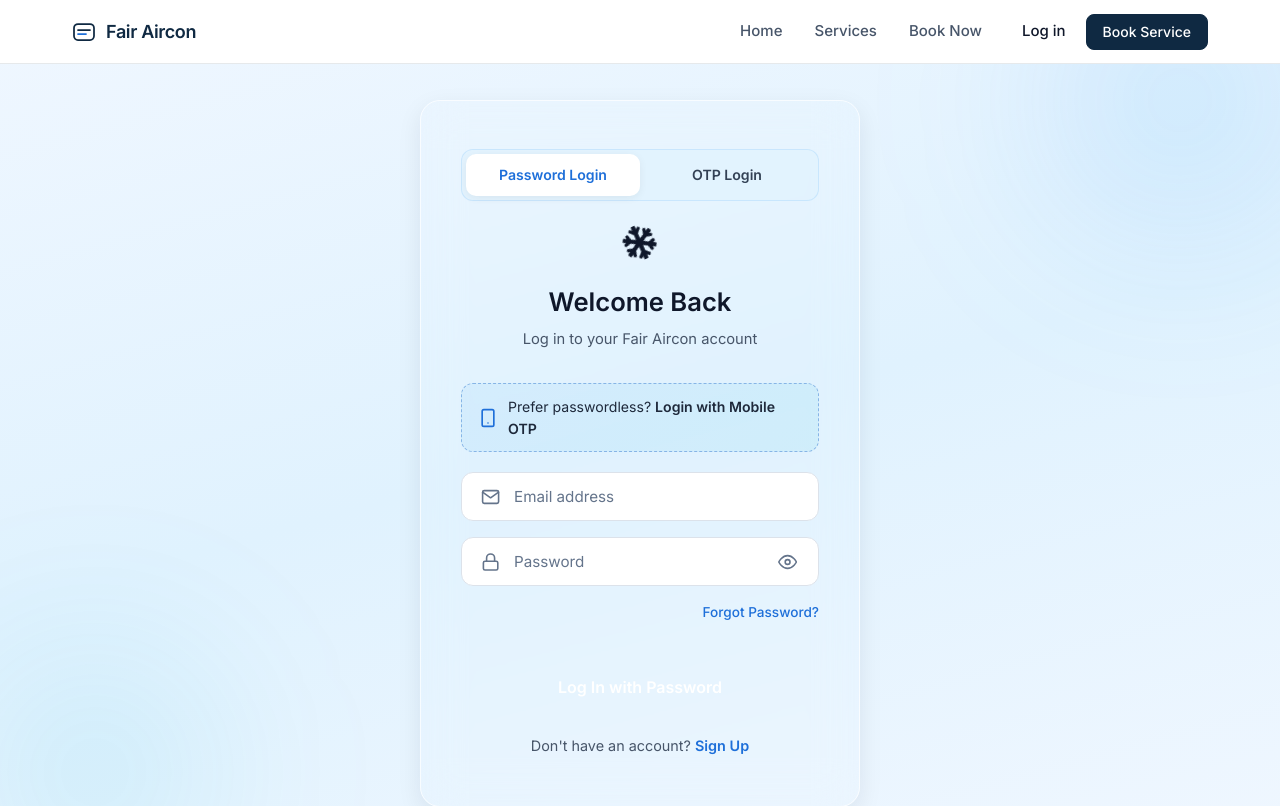
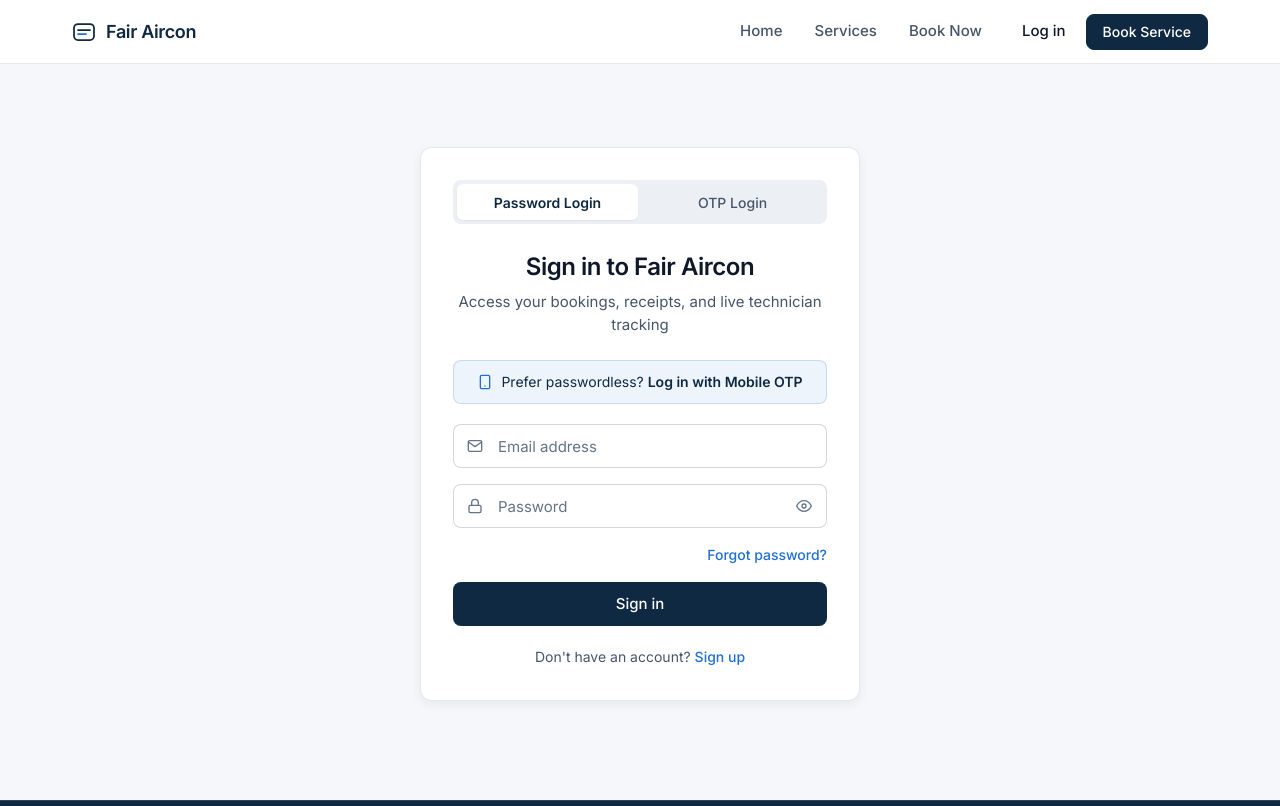
Before and after one commit to R1T1KK/FairAircon, a React (Vite) app in the folder client/: page /login in a window 1280 px wide. Shown: the top 806 px of the page. Built offline with nearby package versions, Linux system fonts and the light colour scheme; no server answers.

Commit message:
feat(auth): align Auth pages to Navy & Cobalt design system

```diff
--- a/client/src/pages/Auth.css
+++ b/client/src/pages/Auth.css
@@ -3,82 +3,110 @@
   display: flex;
   align-items: center;
   justify-content: center;
-  padding: 100px 24px 60px;
-  position: relative;
-  background: linear-gradient(165deg, #f0f7ff 0%, #e0f2fe 50%, #f0f7ff 100%);
+  padding: 96px var(--space-5) var(--space-12);
+  background-color: var(--bg-body);
 }
 
-.auth-bg-orbs {
-  position: absolute;
-  inset: 0;
-  pointer-events: none;
-  overflow: hidden;
-}
-
+/* Hide legacy decorative orb containers if present in sibling auth pages */
+.auth-bg-orbs,
 .auth-orb {
-  position: absolute;
-  border-radius: 50%;
-  filter: blur(80px);
-}
-
-.auth-orb-1 {
-  width: 400px; height: 400px;
-  background: radial-gradient(circle, rgba(56, 163, 244, 0.2), transparent 70%);
-  top: -100px; right: -100px;
-}
-
-.auth-orb-2 {
-  width: 350px; height: 350px;
-  background: radial-gradient(circle, rgba(6, 182, 212, 0.15), transparent 70%);
-  bottom: -80px; left: -80px;
+  display: none;
 }
 
 .auth-card {
   width: 100%;
   max-width: 440px;
-  background: var(--bg-glass-strong);
-  backdrop-filter: blur(20px);
-  border: 1px solid rgba(255, 255, 255, 0.7);
-  border-radius: var(--radius-xl);
-  padding: 48px 40px;
-  box-shadow: var(--shadow-lg);
-  position: relative;
-  z-index: 1;
+  background-color: var(--bg-card);
+  border: 1px solid var(--border-hairline);
+  border-radius: var(--radius-md);
+  padding: var(--space-8);
+  box-shadow: var(--shadow-md);
+}
+
+/* Mode tabs */
+.auth-mode-tabs {
+  display: grid;
+  grid-template-columns: 1fr 1fr;
+  gap: 4px;
+  padding: 4px;
+  background-color: var(--bg-raised);
+  border-radius: var(--radius-sm);
+  margin-bottom: var(--space-6);
+}
+
+.auth-mode-tab {
+  min-height: 36px;
+  display: flex;
+  align-items: center;
+  justify-content: center;
+  border-radius: 6px;
+  font-size: 0.875rem;
+  font-weight: 500;
+  color: var(--text-secondary);
+  transition: background-color var(--transition-fast), color var(--transition-fast);
+}
+
+.auth-mode-tab.active {
+  background-color: var(--bg-card);
+  color: var(--navy);
+  font-weight: 600;
+  box-shadow: var(--shadow-sm);
 }
 
 .auth-header {
   text-align: center;
-  margin-bottom: 32px;
+  margin-bottom: var(--space-6);
 }
 
 .auth-logo-icon {
-  font-size: 2.2rem;
-  color: var(--cyan-500);
-  margin-bottom: 16px;
-  animation: spin-slow 6s linear infinite;
-}
-
-@keyframes spin-slow {
-  from { transform: rotate(0deg); }
-  to { transform: rotate(360deg); }
+  font-size: 1.75rem;
+  color: var(--cobalt);
+  margin: 0 auto var(--space-3);
 }
 
 .auth-header h1 {
-  font-size: 1.6rem;
-  font-weight: 800;
-  color: var(--gray-900);
-  margin-bottom: 6px;
+  font-size: 1.5rem;
+  font-weight: 600;
+  color: var(--text-primary);
+  letter-spacing: -0.02em;
+  margin-bottom: var(--space-1);
 }
 
 .auth-header p {
-  font-size: 0.92rem;
-  color: var(--gray-500);
+  font-size: 0.9375rem;
+  color: var(--text-secondary);
 }
 
+.otp-switch-banner {
+  display: flex;
+  align-items: center;
+  justify-content: center;
+  gap: var(--space-2);
+  min-height: 44px;
+  padding: var(--space-2) var(--space-3);
+  margin-bottom: var(--space-5);
+  border-radius: var(--radius-sm);
+  background-color: var(--cobalt-tint);
+  border: 1px solid rgba(30, 111, 217, 0.2);
+  color: var(--navy);
+  font-size: 0.875rem;
+  transition: background-color var(--transition-fast);
+}
+
+.otp-switch-banner:hover {
+  background-color: #e2ecf9;
+}
+
+.otp-switch-banner .switch-icon {
+  color: var(--cobalt);
+  flex-shrink: 0;
+}
+
+/* Form */
 .auth-form {
   display: flex;
   flex-direction: column;
-  gap: 16px;
+  gap: var(--space-4);
 }
 
 .input-group {
@@ -89,408 +117,198 @@
 
 .input-icon {
   position: absolute;
-  left: 20px;
+  left: 14px;
   top: 50%;
   transform: translateY(-50%);
-  color: var(--gray-400);
-  font-size: 1.2rem;
+  color: var(--text-muted);
+  font-size: 1rem;
   pointer-events: none;
-  z-index: 10;
-  display: flex;
-  align-items: center;
+  z-index: 2;
 }
 
 .auth-page .auth-card .input-group input {
   width: 100%;
-  padding: 14px 52px !important;
-  background: white;
-  border: 1.5px solid var(--gray-200);
-  border-radius: var(--radius-md);
-  font-size: 0.95rem;
-  color: var(--gray-800);
-  transition: all var(--transition-fast);
+  min-height: 44px;
+  padding: 10px 44px;
+  background-color: var(--bg-card);
+  border: 1px solid var(--border-strong);
+  border-radius: var(--radius-sm);
+  font-size: 0.9375rem;
+  color: var(--text-primary);
+  transition: border-color var(--transition-fast);
 }
 
-.input-group input:focus {
-  border-color: var(--primary-400);
-  box-shadow: 0 0 0 3px rgba(56, 163, 244, 0.1);
+.auth-page .auth-card .input-group input:focus {
+  border-color: var(--cobalt);
 }
 
-.input-group input::placeholder {
-  color: var(--gray-400);
+.auth-page .auth-card .input-group input::placeholder {
+  color: var(--text-muted);
 }
 
 .input-eye {
   position: absolute;
-  right: 14px;
+  right: 4px;
   top: 50%;
   transform: translateY(-50%);
-  background: none;
-  color: var(--gray-400);
-  font-size: 1.2rem;
-  padding: 8px;
-  z-index: 10;
-  display: flex;
+  width: 38px;
+  height: 38px;
+  display: inline-flex;
   align-items: center;
   justify-content: center;
+  color: var(--text-muted);
+  border-radius: 6px;
 }
 
 .input-eye:hover {
-  color: var(--gray-600);
+  color: var(--text-primary);
+  background-color: var(--bg-raised);
 }
 
 .auth-submit-btn {
-  padding: 14px;
-  background: linear-gradient(135deg, var(--primary-500), var(--cyan-500));
-  color: white;
-  border-radius: var(--radius-md);
-  font-size: 1rem;
-  font-weight: 600;
-  transition: all var(--transition-base);
-  box-shadow: var(--shadow-blue);
-  margin-top: 8px;
+  width: 100%;
+  min-height: 44px;
+  padding: 0 var(--space-5);
+  background-color: var(--navy);
+  color: #ffffff;
+  border-radius: var(--radius-sm);
+  font-size: 0.9375rem;
+  font-weight: 500;
+  transition: background-color var(--transition-fast), transform 120ms var(--ease-out);
 }
 
 .auth-submit-btn:hover:not(:disabled) {
-  transform: translateY(-1px);
-  box-shadow: 0 8px 24px rgba(56, 163, 244, 0.35);
+  background-color: var(--navy-hover);
+}
+
+.auth-submit-btn:active:not(:disabled) {
+  transform: scale(0.98);
 }
 
 .auth-submit-btn:disabled {
-  opacity: 0.7;
+  opacity: 0.55;
   cursor: not-allowed;
 }
 
 .auth-footer-text {
   text-align: center;
-  margin-top: 24px;
-  font-size: 0.9rem;
-  color: var(--gray-500);
+  margin-top: var(--space-5);
+  font-size: 0.875rem;
+  color: var(--text-secondary);
 }
 
 .auth-footer-text a {
-  color: var(--primary-600);
-  font-weight: 600;
+  color: var(--cobalt);
+  font-weight: 500;
 }
 
 .auth-footer-text a:hover {
   text-decoration: underline;
 }
 
-@media (max-width: 480px) {
-  .auth-page { padding: 80px 16px 40px; }
-  .auth-card { padding: 32px 20px; border-radius: 24px; }
-  .auth-header { margin-bottom: 24px; }
-  .auth-header h1 { font-size: 1.4rem; }
-  .auth-page .auth-card .input-group input { padding: 12px 48px !important; }
+/* OTP Login specific */
+.auth-alert {
+  padding: var(--space-3) var(--space-4);
+  border-radius: var(--radius-sm);
+  font-size: 0.875rem;
+  margin-bottom: var(--space-4);
 }
 
-/* =========================================================
-   OTP Authentication UI Enhancements
-   ========================================================= */
-
-.auth-mode-tabs {
-  display: flex;
-  background: rgba(224, 242, 254, 0.6);
-  border-radius: var(--radius-md);
-  padding: 4px;
-  margin-bottom: 24px;
-  border: 1px solid rgba(56, 163, 244, 0.15);
+.auth-alert.error {
+  background-color: var(--danger-bg);
+  color: var(--danger-text);
+  border: 1px solid rgba(220, 38, 38, 0.2);
 }
 
-.auth-mode-tab {
-  flex: 1;
-  text-align: center;
-  padding: 10px 12px;
-  font-size: 0.88rem;
-  font-weight: 600;
-  color: var(--gray-600);
-  border-radius: calc(var(--radius-md) - 2px);
-  transition: all var(--transition-fast);
-  text-decoration: none;
-  cursor: pointer;
+.phone-input-group .country-code-badge {
+  position: absolute;
+  left: 12px;
+  font-size: 0.875rem;
+  font-weight: 500;
+  color: var(--text-secondary);
+  z-index: 2;
 }
 
-.auth-mode-tab:hover:not(.active) {
-  color: var(--primary-600);
-}
-
-.auth-mode-tab.active {
-  background: white;
-  color: var(--primary-600);
-  box-shadow: 0 2px 8px rgba(0, 0, 0, 0.06);
-}
-
-.otp-switch-banner {
-  display: flex;
-  align-items: center;
-  gap: 10px;
-  background: linear-gradient(135deg, rgba(56, 163, 244, 0.08), rgba(6, 182, 212, 0.08));
-  border: 1px dashed var(--primary-300);
-  border-radius: var(--radius-md);
-  padding: 12px 16px;
-  margin-bottom: 20px;
-  color: var(--gray-700);
-  font-size: 0.88rem;
-  text-decoration: none;
-  transition: all var(--transition-fast);
-}
-
-.otp-switch-banner:hover {
-  background: linear-gradient(135deg, rgba(56, 163, 244, 0.14), rgba(6, 182, 212, 0.14));
-  border-color: var(--primary-500);
-  transform: translateY(-1px);
-}
-
-.otp-switch-banner .switch-icon {
-  font-size: 1.25rem;
-  color: var(--primary-600);
-  flex-shrink: 0;
-}
-
-.phone-input-group {
-  position: relative;
-  display: flex;
-  align-items: center;
-}
-
-.country-code-badge {
-  position: absolute;
-  left: 14px;
-  top: 50%;
-  transform: translateY(-50%);
-  font-size: 0.95rem;
-  font-weight: 700;
-  color: var(--gray-700);
-  padding-right: 8px;
-  border-right: 1.5px solid var(--gray-300);
-  pointer-events: none;
-  z-index: 5;
-}
-
-.auth-page .auth-card .phone-input-group input {
-  padding-left: 82px !important;
-  padding-right: 56px !important;
-  font-weight: 600;
-  letter-spacing: 0.5px;
+.phone-input-group input {
+  padding-left: 68px !important;
+  padding-right: 54px !important;
 }
 
 .digit-counter {
   position: absolute;
-  right: 14px;
-  top: 50%;
-  transform: translateY(-50%);
+  right: 12px;
   font-size: 0.75rem;
-  font-weight: 600;
-  color: var(--gray-400);
+  font-variant-numeric: tabular-nums;
+  color: var(--text-muted);
 }
 
 .otp-security-pill {
   display: flex;
   align-items: center;
-  gap: 8px;
-  font-size: 0.78rem;
-  color: var(--gray-500);
-  padding: 2px 4px;
+  gap: var(--space-2);
+  padding: var(--space-2) var(--space-3);
+  border-radius: var(--radius-sm);
+  background-color: var(--bg-body);
+  border: 1px solid var(--border-hairline);
+  font-size: 0.8125rem;
+  color: var(--text-secondary);
 }
 
-.otp-security-pill .pill-icon {
-  color: var(--primary-500);
-  font-size: 0.95rem;
-  flex-shrink: 0;
-}
-
-/* Phone Display Card in Step 2 */
 .otp-phone-display-card {
   display: flex;
   align-items: center;
   justify-content: space-between;
-  background: white;
-  border: 1px solid var(--gray-200);
-  border-radius: var(--radius-md);
-  padding: 12px 16px;
-  margin-bottom: 8px;
+  padding: var(--space-3) var(--space-4);
+  border-radius: var(--radius-sm);
+  background-color: var(--bg-body);
+  border: 1px solid var(--border-hairline);
 }
 
 .phone-info {
   display: flex;
   align-items: center;
-  gap: 8px;
-  font-weight: 700;
-  color: var(--gray-800);
-  font-size: 0.95rem;
+  gap: var(--space-2);
+  font-weight: 500;
+  color: var(--text-primary);
 }
 
-.phone-icon {
-  color: var(--primary-500);
+.change-phone-link,
+.resend-otp-btn,
+.back-btn-ghost {
+  font-size: 0.875rem;
+  font-weight: 500;
+  color: var(--cobalt);
+  min-height: 36px;
 }
 
-.change-phone-link {
-  background: none;
-  border: none;
-  color: var(--primary-600);
-  font-size: 0.82rem;
-  font-weight: 600;
-  cursor: pointer;
-  padding: 0;
-  text-decoration: underline;
-}
-
-.change-phone-link:hover {
-  color: var(--primary-700);
-}
-
-/* 6-Digit Split OTP Input Grid */
 .otp-input-section {
   display: flex;
   flex-direction: column;
-  gap: 8px;
-  margin: 12px 0 6px;
+  gap: var(--space-2);
 }
 
 .otp-input-label {
-  font-size: 0.85rem;
-  font-weight: 600;
-  color: var(--gray-700);
-  text-align: center;
+  font-size: 0.875rem;
+  font-weight: 500;
+  color: var(--text-secondary);
 }
 
-.otp-grid {
+.otp-timer-row {
   display: flex;
   justify-content: space-between;
+  align-items: center;
+  font-size: 0.875rem;
+  color: var(--text-muted);
+}
+
+.btn-loading-wrapper {
+  display: inline-flex;
+  align-items: center;
   gap: 8px;
 }
 
-.otp-digit-box {
-  width: 48px;
-  height: 56px;
-  text-align: center;
-  font-size: 1.4rem;
-  font-weight: 800;
-  color: var(--gray-900);
-  background: white;
-  border: 2px solid var(--gray-200);
-  border-radius: 12px;
-  transition: all 0.2s ease;
-  outline: none;
-  padding: 0 !important;
-}
-
-.otp-digit-box:focus {
-  border-color: var(--primary-500);
-  box-shadow: 0 0 0 4px rgba(56, 163, 244, 0.15);
-  transform: translateY(-2px);
-}
-
-.otp-digit-box.filled {
-  border-color: var(--primary-400);
-  background: #f8fafc;
-}
-
-.otp-has-error .otp-digit-box {
-  border-color: #ef4444;
-}
-
-/* Resend Countdown Row */
-.otp-timer-row {
-  display: flex;
-  align-items: center;
-  justify-content: center;
-  min-height: 36px;
-  font-size: 0.88rem;
-  color: var(--gray-600);
-}
-
-.timer-text strong {
-  color: var(--primary-600);
-  font-weight: 700;
-}
-
-.resend-otp-btn {
-  background: none;
-  border: none;
-  color: var(--primary-600);
-  font-weight: 700;
-  font-size: 0.88rem;
-  cursor: pointer;
-  padding: 4px 8px;
-  transition: all 0.2s;
-}
-
-.resend-otp-btn:hover:not(:disabled) {
-  color: var(--primary-700);
-  text-decoration: underline;
-}
-
-.resend-otp-btn:disabled {
-  opacity: 0.5;
-  cursor: not-allowed;
-}
-
-/* Back Ghost Button */
-.back-btn-ghost {
-  display: flex;
-  align-items: center;
-  justify-content: center;
-  gap: 6px;
-  background: none;
-  border: none;
-  color: var(--gray-500);
-  font-size: 0.88rem;
-  font-weight: 600;
-  cursor: pointer;
-  padding: 10px;
-  transition: all 0.2s;
-  margin-top: 4px;
-}
-
-.back-btn-ghost:hover {
-  color: var(--gray-800);
-}
-
-/* Alert Notification */
-.auth-alert.error {
-  background: #fef2f2;
-  border: 1px solid #fecaca;
-  color: #dc2626;
-  border-radius: var(--radius-md);
-  padding: 10px 14px;
-  font-size: 0.86rem;
-  font-weight: 500;
-  margin-bottom: 16px;
-  text-align: center;
-}
-
-.btn-loading-wrapper {
-  display: flex;
-  align-items: center;
-  justify-content: center;
-  gap: 8px;
-}
-
-.spin-icon {
-  animation: spin-anim 1s linear infinite;
-}
-
-@keyframes spin-anim {
-  from { transform: rotate(0deg); }
-  to { transform: rotate(360deg); }
-}
-
-@keyframes shake-anim {
-  0%, 100% { transform: translateX(0); }
-  20%, 60% { transform: translateX(-6px); }
-  40%, 80% { transform: translateX(6px); }
-}
-
-.animate-shake {
-  animation: shake-anim 0.3s ease-in-out;
-}
-
 @media (max-width: 480px) {
-  .otp-digit-box {
-    width: 40px;
-    height: 50px;
-    font-size: 1.2rem;
+  .auth-card {
+    padding: var(--space-6) var(--space-5);
   }
 }
--- a/client/src/pages/Login.jsx
+++ b/client/src/pages/Login.jsx
@@ -1,7 +1,6 @@
 import { useState } from 'react';
 import { Link, useNavigate } from 'react-router-dom';
 import { useAuth } from '../context/AuthContext';
-import { FaSnowflake } from 'react-icons/fa';
 import { FiMail, FiLock, FiEye, FiEyeOff, FiSmartphone } from 'react-icons/fi';
 import toast from 'react-hot-toast';
 import './Auth.css';
@@ -20,7 +19,7 @@ const Login = () => {
     setLoading(true);
     try {
       const user = await login(email, password);
-      toast.success(`Welcome back, ${user.name}!`);
+      toast.success(`Welcome back, ${user.name}`);
 
       if (user.role === 'admin') navigate('/admin');
       else if (user.role === 'technician') navigate('/technician');
@@ -33,59 +32,77 @@ const Login = () => {
   };
 
   return (
-    <div className="auth-page">
-      <div className="auth-bg-orbs">
-        <div className="auth-orb auth-orb-1"></div>
-        <div className="auth-orb auth-orb-2"></div>
-      </div>
-      <div className="auth-card animate-fade-in-up">
-        {/* Navigation Tabs */}
+    <main className="auth-page">
+      <div className="auth-card">
         <div className="auth-mode-tabs">
-          <span className="auth-mode-tab active">
-            Password Login
-          </span>
+          <span className="auth-mode-tab active">Password Login</span>
           <Link to="/otp-login" className="auth-mode-tab">
             OTP Login
           </Link>
         </div>
 
         <div className="auth-header">
-          <FaSnowflake className="auth-logo-icon" />
-          <h1>Welcome Back</h1>
-          <p>Log in to your Fair Aircon account</p>
+          <h1>Sign in to Fair Aircon</h1>
+          <p>Access your bookings, receipts, and live technician tracking</p>
         </div>
 
         <Link to="/otp-login" className="otp-switch-banner">
-          <FiSmartphone className="switch-icon" />
-          <span>Prefer passwordless? <strong>Login with Mobile OTP</strong></span>
+          <FiSmartphone className="switch-icon" size={16} aria-hidden="true" />
+          <span>
+            Prefer passwordless? <strong>Log in with Mobile OTP</strong>
+          </span>
         </Link>
 
         <form onSubmit={handleSubmit} className="auth-form">
           <div className="input-group">
-            <FiMail className="input-icon" />
-            <input type="email" placeholder="Email address" value={email} onChange={(e) => setEmail(e.target.value)} required />
+            <FiMail className="input-icon" aria-hidden="true" />
+            <input
+              type="email"
+              aria-label="Email address"
+              autoComplete="email"
+              placeholder="Email address"
+              value={email}
+              onChange={(e) => setEmail(e.target.value)}
+              required
+            />
           </div>
           <div className="input-group">
-            <FiLock className="input-icon" />
-            <input type={showPass ? 'text' : 'password'} placeholder="Password" value={password} onChange={(e) => setPassword(e.target.value)} required />
-            <button type="button" className="input-eye" onClick={() => setShowPass(!showPass)}>
-              {showPass ? <FiEyeOff /> : <FiEye />}
+            <FiLock className="input-icon" aria-hidden="true" />
+            <input
+              type={showPass ? 'text' : 'password'}
+              aria-label="Password"
+              autoComplete="current-password"
+              placeholder="Password"
+              value={password}
+              onChange={(e) => setPassword(e.target.value)}
+              required
+            />
+            <button
+              type="button"
+              className="input-eye"
+              onClick={() => setShowPass(!showPass)}
+              aria-label={showPass ? 'Hide password' : 'Show password'}
+            >
+              {showPass ? <FiEyeOff size={16} aria-hidden="true" /> : <FiEye size={16} aria-hidden="true" />}
             </button>
           </div>
-          <div style={{ display: 'flex', justifyContent: 'flex-end', width: '100%', marginBottom: '16px' }}>
-            <Link to="/forgot-password" style={{ fontSize: '0.85rem', color: 'var(--primary-600)', fontWeight: 500 }}>
-              Forgot Password?
+          <div style={{ display: 'flex', justifyContent: 'flex-end', width: '100%' }}>
+            <Link
+              to="/forgot-password"
+              style={{ fontSize: '0.875rem', color: 'var(--cobalt)', fontWeight: 500 }}
+            >
+              Forgot password?
             </Link>
           </div>
           <button type="submit" className="auth-submit-btn" disabled={loading}>
-            {loading ? 'Logging in...' : 'Log In with Password'}
+            {loading ? 'Signing in...' : 'Sign in'}
           </button>
         </form>
         <p className="auth-footer-text">
-          Don't have an account? <Link to="/signup">Sign Up</Link>
+          Don&apos;t have an account? <Link to="/signup">Sign up</Link>
         </p>
       </div>
-    </div>
+    </main>
   );
 };
 
```
